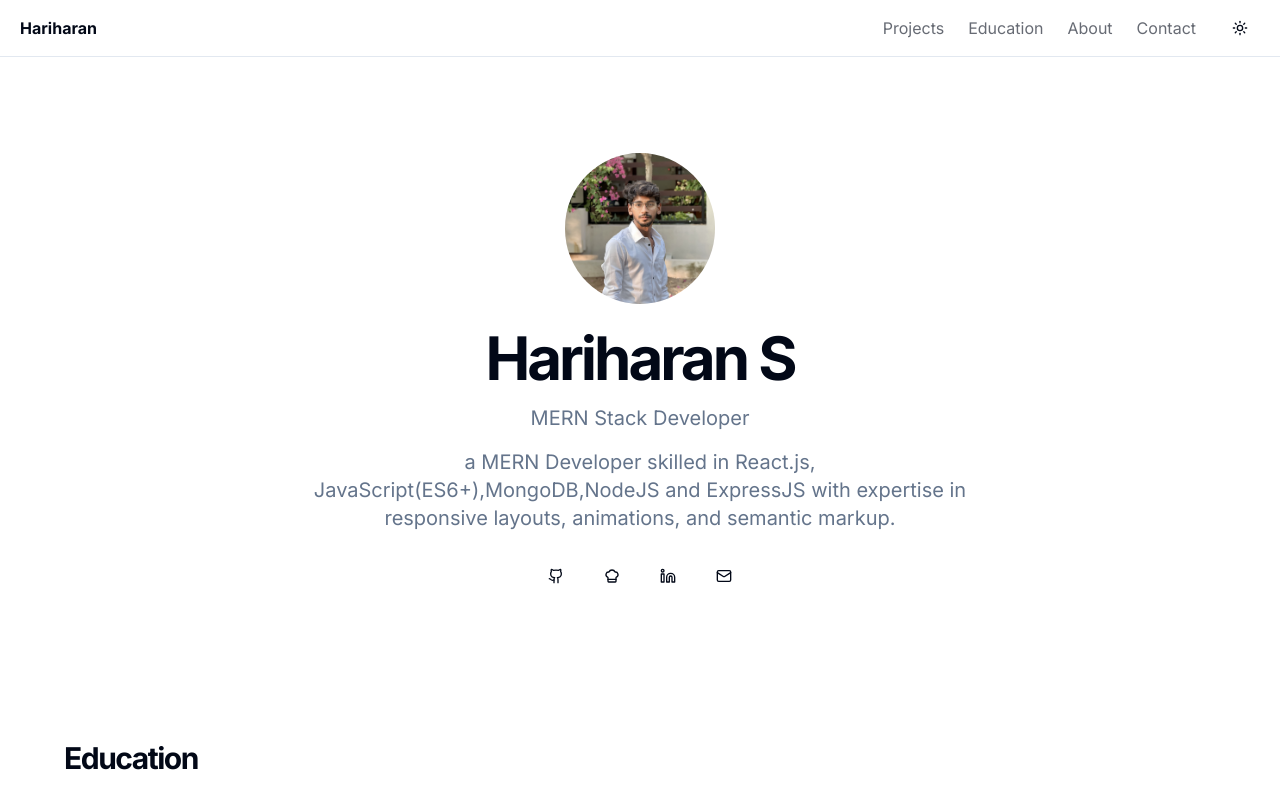
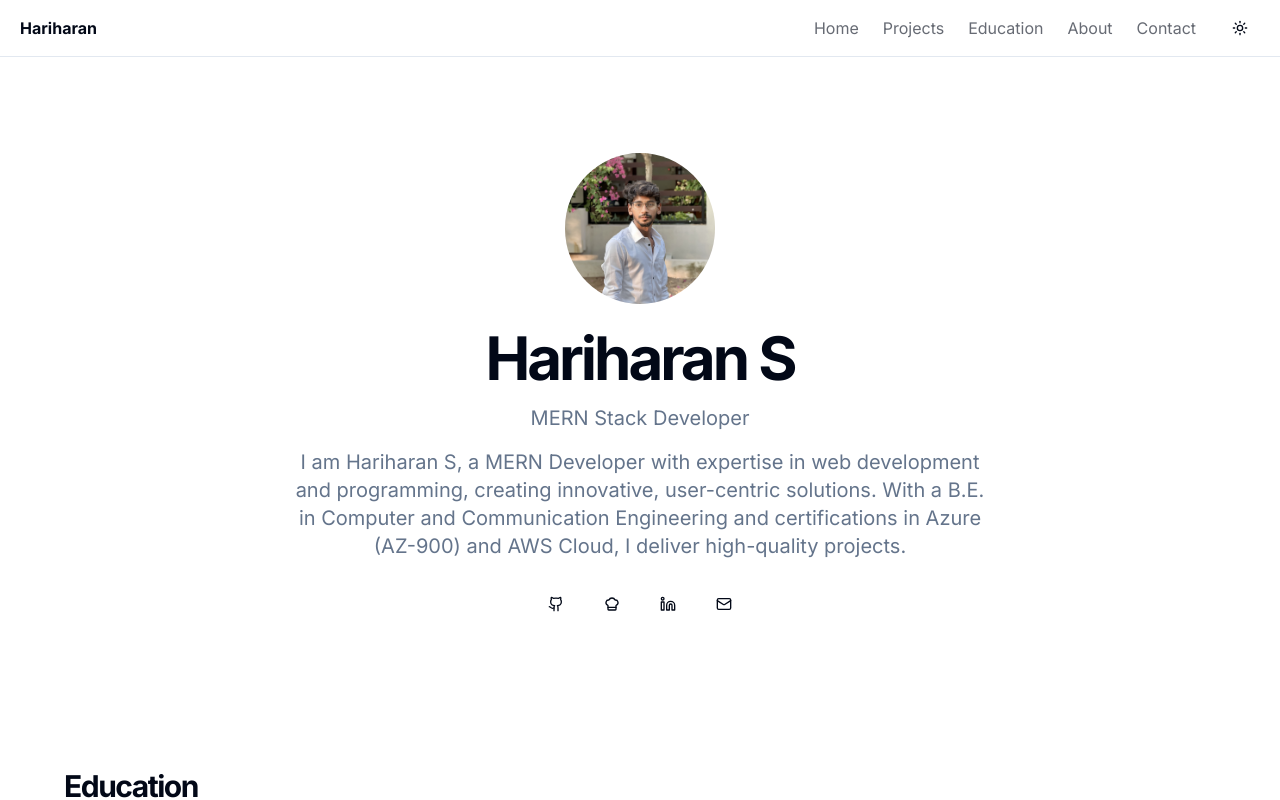
Before and after one commit to hariharan138/Hariharan-portfolio, a Next.js app: page / in a window 1280 px wide. Shown: the top 800 px of the page. Built offline with nearby package versions, Linux system fonts and the light colour scheme.

Commit message:
added Home Navigation

```diff
--- a/components/header.tsx
+++ b/components/header.tsx
@@ -48,6 +48,12 @@
     return (
       <>
         <Link
+          href="/"
+          className="hover:text-foreground/80 text-foreground/60 transition-colors"
+        >
+          Home
+        </Link>
+        <Link
           href="/projects"
           className="hover:text-foreground/80 text-foreground/60 transition-colors"
         >
--- a/components/hero.tsx
+++ b/components/hero.tsx
@@ -21,7 +21,7 @@ export function Hero() {
           MERN Stack Developer
         </p>
         <p className="mx-auto max-w-[700px] text-muted-foreground md:text-xl">
-        a MERN Developer skilled in React.js, JavaScript(ES6+),MongoDB,NodeJS and ExpressJS with expertise in responsive layouts, animations, and semantic markup.
+        I am Hariharan S, a MERN Developer  with expertise in web development and programming, creating innovative, user-centric solutions. With a B.E. in Computer and Communication Engineering and certifications in Azure (AZ-900) and AWS Cloud, I deliver high-quality projects.
         </p>
       </div>
       <div className="flex space-x-4">
```
